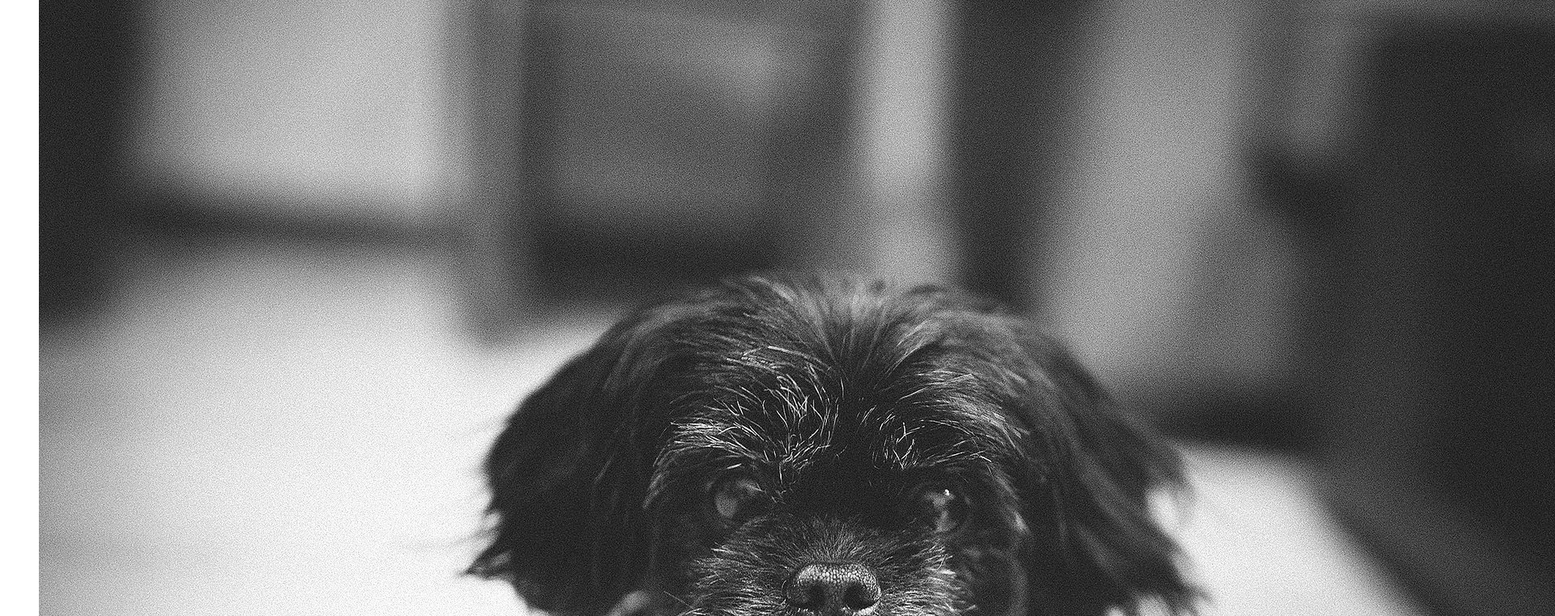
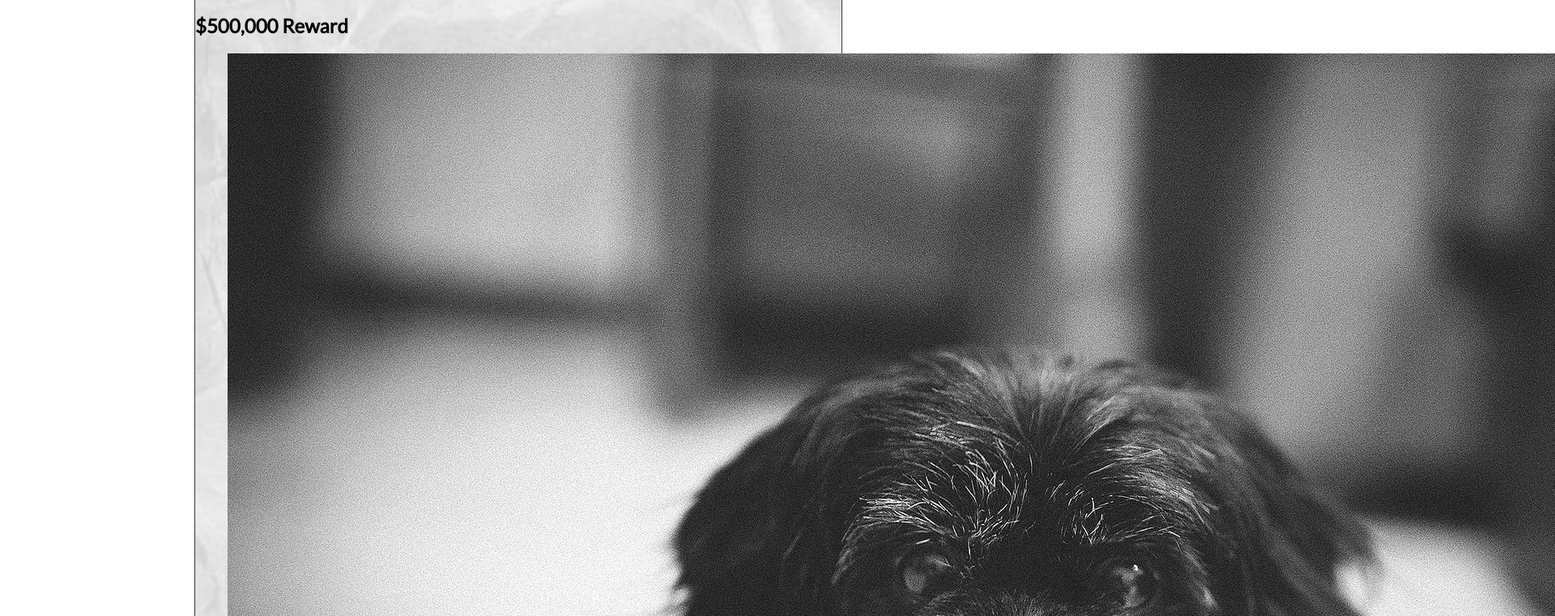
Before and after one commit to Porquenolonsboth/Porquenolonsboth.github.io, a plain HTML site: page wanted-poster/index.html in a window 1280 px wide. Shown: the part 282-1043 px from the top of the page at 81% size, 1920 px wide, since content can reach past the window. Drawn offline with Linux system fonts and the light colour scheme.

Commit message:
fixed some errors and added the link connotation

```diff
--- a/wanted-poster/css/style.css
+++ b/wanted-poster/css/style.css
@@ -34,7 +34,7 @@ body {
 }
 main {
     background-color:#ddd;
-    background-image:url(images/wrinkled-white-paper-background.jpg);
+    background-image:url(../images/wrinkled-white-paper-background.jpg);
     background-size:cover;
     background-repeat: no-repeat;
     border:1px solid #333;
--- a/wanted-poster/index.html
+++ b/wanted-poster/index.html
@@ -3,9 +3,10 @@
     <head>
         <meta charset="utf-8">
         <meta name="viewport" content="width=device-width, initial-scale=1.0">
-        <meta name="author" content="John Durham">
+        <meta name="author" content="Champagne Ryder">
 
 <!-- Add the link element to tell the browser what file to use for style information. -->
+        <link href = "css/style.css" rel="stylesheet">
 
         <title>Wanted | Jame Markus</title>
     </head>
```
Also changed, not shown: 2 other files.
